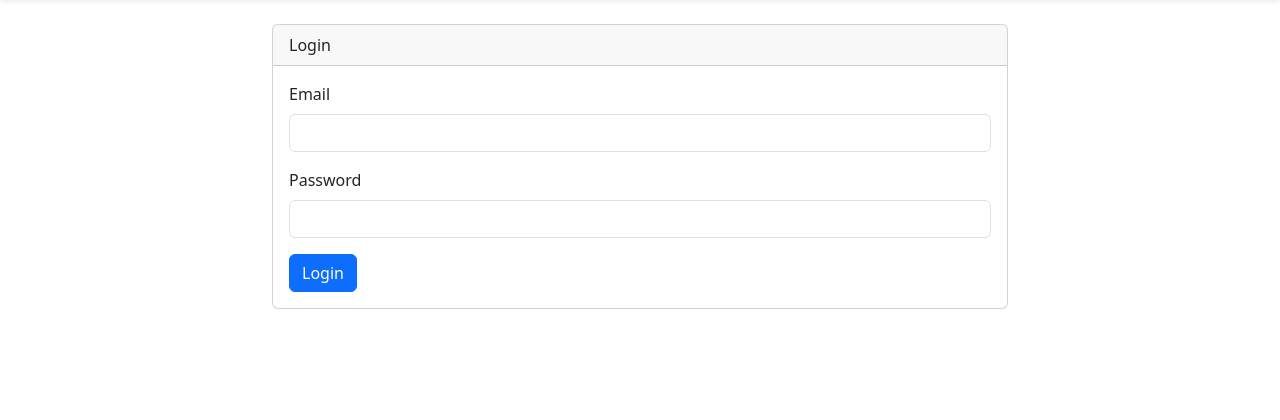
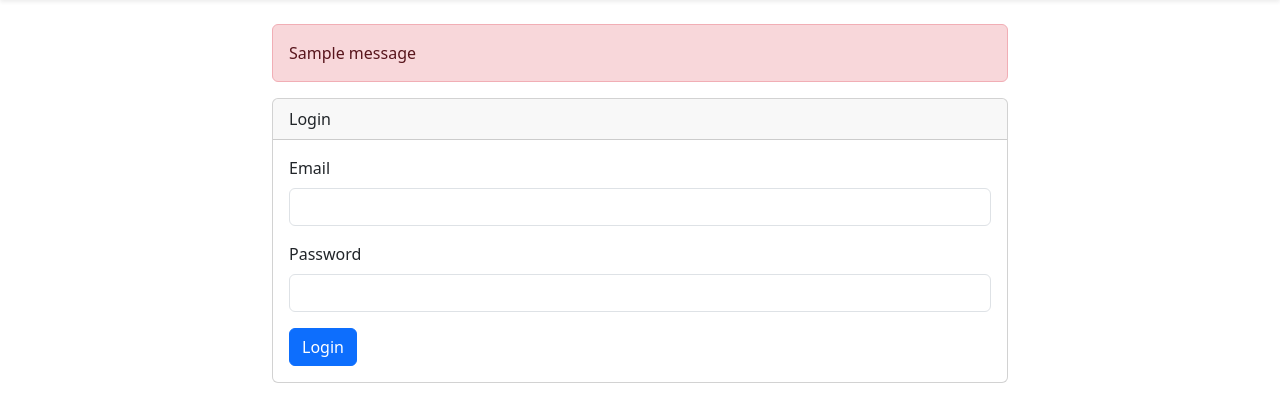
Before and after one commit to dasundev/internship-finder, a Django app: page /login/ in a window 1280 px wide. Shown: the part 56-476 px from the top of the page. Run offline with Django 5.2, Linux system fonts and the light colour scheme; tables that the repository leaves empty hold one stand-in row (values such as "Sample post"); one stand-in notice (Sample message) is shown.

Commit message:
Update alert message

```diff
--- a/internship_finder_app/templates/auth/login.html
+++ b/internship_finder_app/templates/auth/login.html
@@ -6,6 +6,13 @@
     <div class="container">
         <div class="row justify-content-center">
             <div class="col-md-8">
+                {% if messages %}
+                    <div class="alert alert-danger">
+                        {% for message in messages %}
+                            {{ message }}
+                        {% endfor %}
+                    </div>
+                {% endif %}
                 <div class="card">
                     <div class="card-header">
                         Login
@@ -15,14 +22,18 @@
                             {% csrf_token %}
                             <div class="mb-3">
                                 <label for="email" class="form-label">Email</label>
-                                <input type="email" name="email" class="form-control {% if form.email.errors %}is-invalid{% endif %}" id="email" required>
+                                <input type="email" name="email"
+                                       class="form-control {% if form.email.errors %}is-invalid{% endif %}" id="email"
+                                       required>
                                 <span class="invalid-feedback" role="alert">
                                     {{ form.email.errors.0 }}
                                 </span>
                             </div>
                             <div class="mb-3">
                                 <label for="password" class="form-label">Password</label>
-                                <input type="password" name="password" class="form-control {% if form.email.errors %}is-invalid{% endif %}" id="password" required>
+                                <input type="password" name="password"
+                                       class="form-control {% if form.email.errors %}is-invalid{% endif %}"
+                                       id="password" required>
                                 <span class="invalid-feedback" role="alert">
                                     {{ form.password.errors.0 }}
                                 </span>
--- a/internship_finder_app/views.py
+++ b/internship_finder_app/views.py
@@ -1,5 +1,6 @@
 from django.shortcuts import render, redirect
 from django.contrib.auth import authenticate, login, logout
+from django.contrib import messages
 from .forms import LoginForm
 
 
@@ -14,6 +15,8 @@ def user_login(request):
             user = authenticate(email=email, password=password)
             if user is not None:
                 login(request, user)
+                return redirect('home')
+            messages.error(request, "These credentials do not match our records.", 'danger')
         else:
             form = LoginForm(request.POST)
             return render(request, 'auth/login.html', {'section': section, 'form': form})
```
